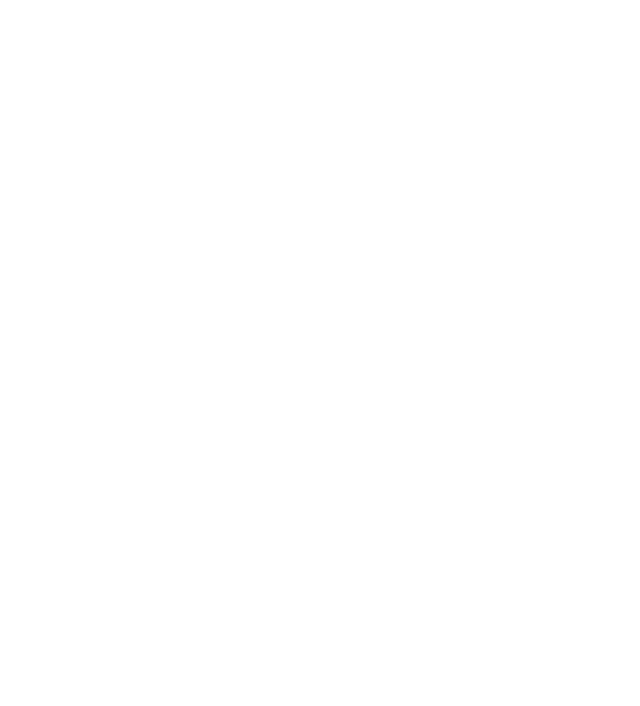
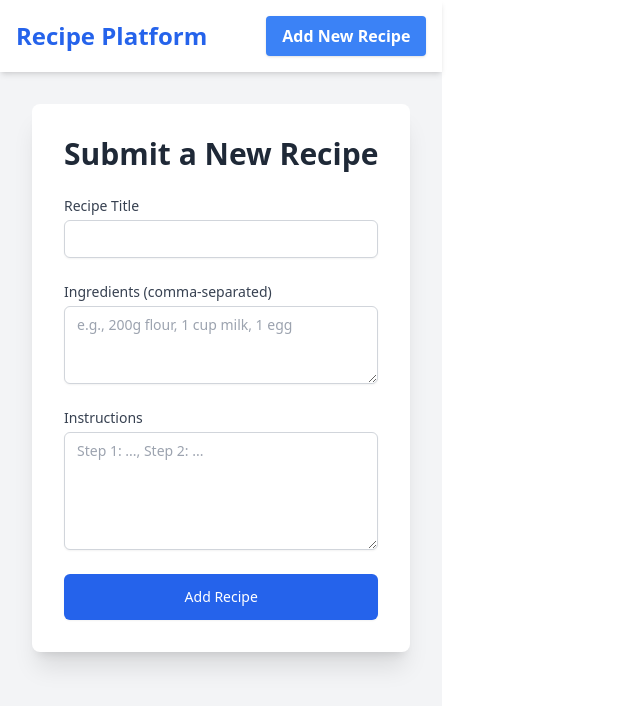
Before and after one commit to Kamisky1-Design/alx-fe-reactjs, a React app in the folder recipe-sharing-platform/: page /add-recipe in a window 1280 px wide. Before the commit this address had no page. Shown: the top 706 px of the page, without its empty margins (0-640 px from the left). Built offline with nearby package versions, Linux system fonts and the light colour scheme; the HTML template or start-up script is replaced by a standard one.

Commit message:
feat: Add recipe submission form with validation and routing

```diff
--- a/recipe-sharing-platform/src/App.jsx
+++ b/recipe-sharing-platform/src/App.jsx
@@ -1,15 +1,34 @@
-import React from 'react';
-import { BrowserRouter as Router, Route, Routes } from 'react-router-dom';
+import { BrowserRouter as Router, Route, Routes, Link } from 'react-router-dom';
 import HomePage from './components/HomePage';
 import RecipeDetail from './components/RecipeDetail';
+// Import the new component
+import AddRecipeForm from './components/AddRecipeForm';
 
 function App() {
   return (
     <Router>
-      <div className="min-h-screen bg-gray-50">
+      <div className="min-h-screen bg-gray-100">
+
+        {/* Simple Navigation Header */}
+        <header className="bg-white shadow-md">
+          <nav className="container mx-auto p-4 flex justify-between items-center">
+            <Link to="/" className="text-2xl font-bold text-blue-600">
+              Recipe Platform
+            </Link>
+            <Link
+              to="/add-recipe"
+              className="bg-blue-500 hover:bg-blue-600 text-white font-semibold py-2 px-4 rounded shadow transition duration-200"
+            >
+              Add New Recipe
+            </Link>
+          </nav>
+        </header>
+
         <Routes>
           <Route path="/" element={<HomePage />} />
           <Route path="/recipe/:id" element={<RecipeDetail />} />
+          {/* Add the new route */}
+          <Route path="/add-recipe" element={<AddRecipeForm />} />
         </Routes>
       </div>
     </Router>
--- /dev/null
+++ b/recipe-sharing-platform/src/components/AddRecipeForm.jsx
@@ -0,0 +1,110 @@
+import React, { useState } from 'react';
+import { useNavigate } from 'react-router-dom';
+
+const AddRecipeForm = () => {
+  const navigate = useNavigate();
+  const [formData, setFormData] = useState({
+    title: '',
+    ingredients: '',
+    instructions: '',
+  });
+  const [errors, setErrors] = useState({});
+
+  const handleChange = (e) => {
+    const { name, value } = e.target;
+    setFormData({ ...formData, [name]: value });
+  };
+
+  const validateForm = () => {
+    const newErrors = {};
+    if (!formData.title.trim()) newErrors.title = 'Title is required';
+    if (!formData.ingredients.trim()) newErrors.ingredients = 'Ingredients are required';
+    if (!formData.instructions.trim()) newErrors.instructions = 'Instructions are required';
+    setErrors(newErrors);
+    return Object.keys(newErrors).length === 0;
+  };
+
+  const handleSubmit = (e) => {
+    e.preventDefault();
+    if (validateForm()) {
+      console.log('Recipe Submitted:', formData);
+      alert('Recipe submitted successfully! Check the console for details.');
+      navigate('/');
+    } else {
+      console.log('Form validation failed.');
+    }
+  };
+
+  const inputClasses = "mt-1 block w-full px-3 py-2 border border-gray-300 rounded-md shadow-sm focus:outline-none focus:ring-blue-500 focus:border-blue-500 sm:text-sm";
+  const labelClasses = "block text-sm font-medium text-gray-700";
+  const errorClasses = "mt-1 text-sm text-red-600";
+
+  return (
+    <div className="container mx-auto p-4 md:p-8">
+      {/* UPDATED CLASSES HERE: */}
+      {/* Removed 'max-w-xl'. Added 'lg:max-w-3xl' for wider desktops while still centering */}
+      <div className="mx-auto bg-white shadow-xl rounded-lg p-6 md:p-8 lg:max-w-3xl">
+        <h1 className="text-3xl font-bold text-gray-800 mb-6">Submit a New Recipe</h1>
+
+        <form onSubmit={handleSubmit} className="space-y-6">
+
+          {/* Title Field */}
+          <div>
+            <label htmlFor="title" className={labelClasses}>Recipe Title</label>
+            <input
+              type="text"
+              id="title"
+              name="title"
+              value={formData.title}
+              onChange={handleChange}
+              className={`${inputClasses} ${errors.title ? 'border-red-500' : ''}`}
+            />
+            {errors.title && <p className={errorClasses}>{errors.title}</p>}
+          </div>
+
+          {/* Ingredients Field (Textarea for ease of input) */}
+          <div>
+            <label htmlFor="ingredients" className={labelClasses}>Ingredients (comma-separated)</label>
+            <textarea
+              id="ingredients"
+              name="ingredients"
+              rows="3"
+              value={formData.ingredients}
+              onChange={handleChange}
+              className={`${inputClasses} ${errors.ingredients ? 'border-red-500' : ''}`}
+              placeholder="e.g., 200g flour, 1 cup milk, 1 egg"
+            ></textarea>
+            {errors.ingredients && <p className={errorClasses}>{errors.ingredients}</p>}
+          </div>
+
+          {/* Instructions Field (Textarea) */}
+          <div>
+            <label htmlFor="instructions" className={labelClasses}>Instructions</label>
+            <textarea
+              id="instructions"
+              name="instructions"
+              rows="5"
+              value={formData.instructions}
+              onChange={handleChange}
+              className={`${inputClasses} ${errors.instructions ? 'border-red-500' : ''}`}
+              placeholder="Step 1: ..., Step 2: ..."
+            ></textarea>
+            {errors.instructions && <p className={errorClasses}>{errors.instructions}</p>}
+          </div>
+
+          {/* Submit Button */}
+          <div>
+            <button
+              type="submit"
+              className="w-full flex justify-center py-3 px-4 border border-transparent rounded-md shadow-sm text-sm font-medium text-white bg-blue-600 hover:bg-blue-700 focus:outline-none focus:ring-2 focus:ring-offset-2 focus:ring-blue-500 transition duration-150 ease-in-out"
+            >
+              Add Recipe
+            </button>
+          </div>
+        </form>
+      </div>
+    </div>
+  );
+};
+
+export default AddRecipeForm;
```
